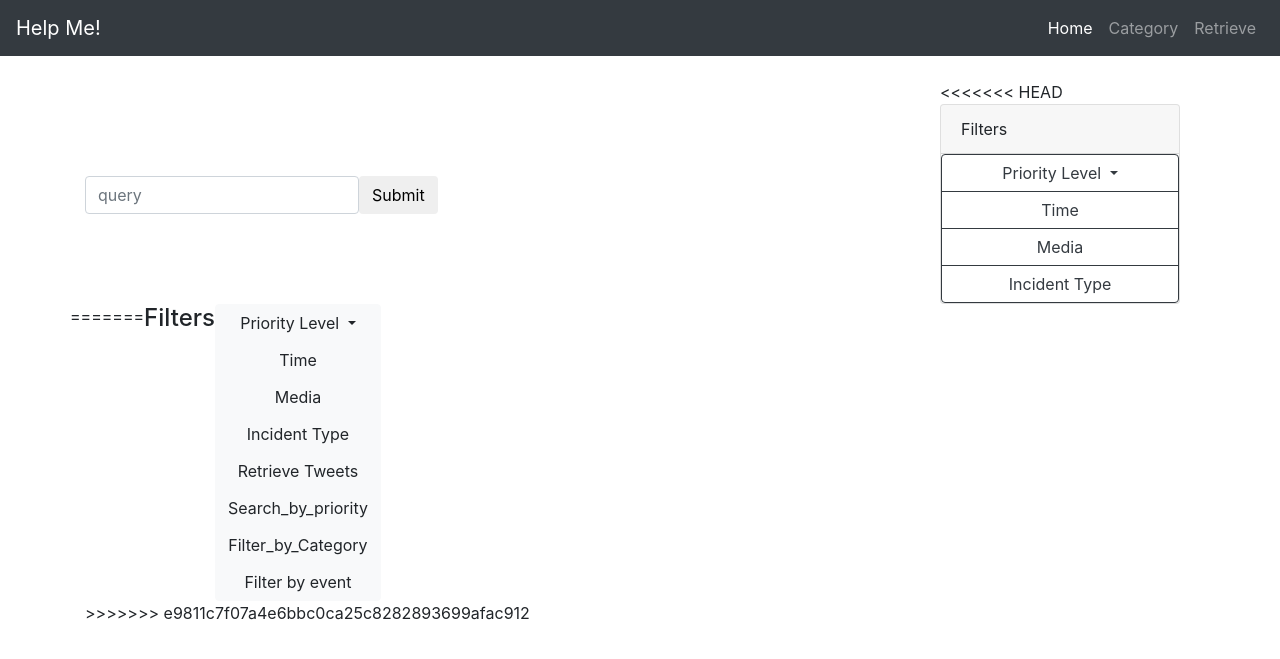
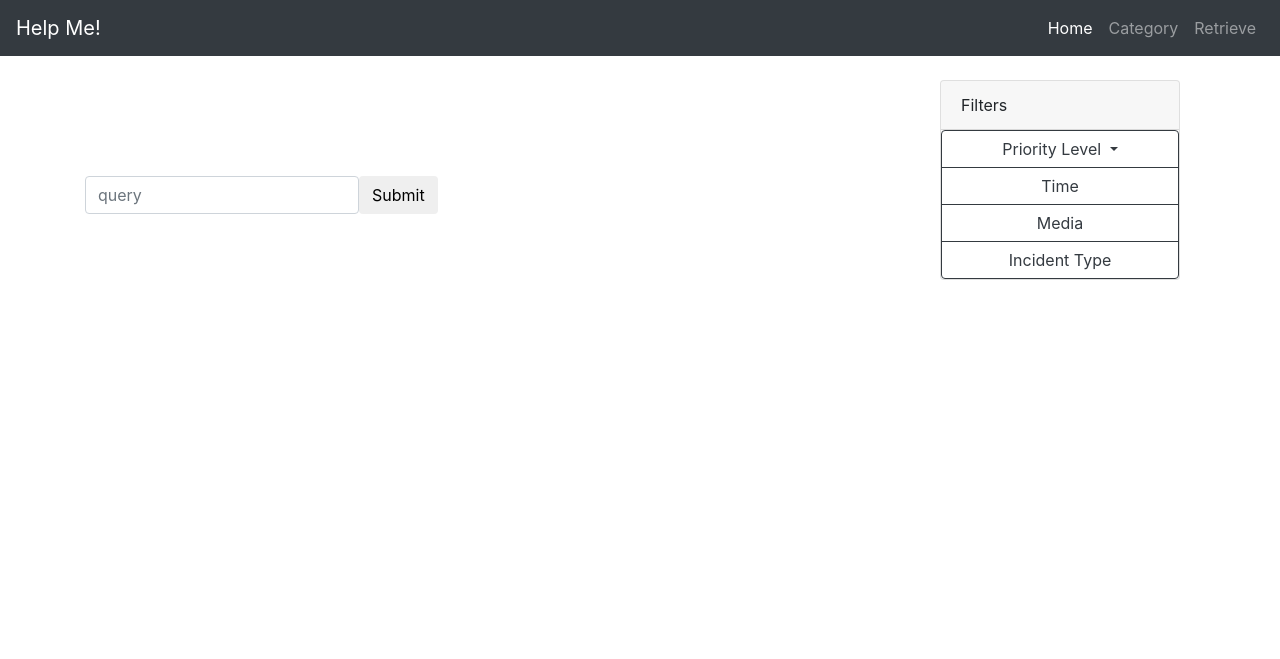
Before and after one commit to yufeicheniffy/msccs-t23, a Flask app: page /tweetapi in a window 1280 px wide. Shown: the top 659 px of the page. Run offline with Flask 2, Linux system fonts and the light colour scheme; data that the repository does not hold is empty; some libraries are stand-ins or nearby versions.

Commit message:
‘solved merge conflict’

```diff
--- a/app/static/css/style.css
+++ b/app/static/css/style.css
@@ -1,8 +1,4 @@
-<<<<<<< HEAD
-.search_page {
-=======
 body.search_page {
->>>>>>> e9811c7f07a4e6bbc0ca25c8282893699afac912
     background-image: url(../images/1.jpg);
     background-size: cover;
     background-repeat: no-repeat;
--- a/app/templates/form.html
+++ b/app/templates/form.html
@@ -27,7 +27,6 @@
 		</div>
 
 		<div class="col-md-3">
-<<<<<<< HEAD
 				<div class="card" style="width: 15rem;">
 					<div class="card-header">
 							Filters
@@ -53,31 +52,6 @@
 				</div>
 
 				</div>
-=======
-			<h4>Filters</h4>
-			<div class="btn-group-vertical" role="group" aria-label="Button group with nested dropdown" style="">
-					<div class="btn-group" role="group">
-							<button id="btnGroupDrop1" type="button" class="btn btn-light dropdown-toggle" data-toggle="dropdown" aria-haspopup="true" aria-expanded="false">
-							Priority Level
-							</button>
-							<div class="dropdown-menu" aria-labelledby="btnGroupDrop1">
-							<a class="dropdown-item" href="/category_html">High</a>
-							<a class="dropdown-item" href="/category_html">Medium</a>
-							<a class="dropdown-item" href="/category_html">Low</a>
-							</div>
-						</div>
-					<button type="button" class="btn btn-light">Time</button>
-					<button type="button" class="btn btn-light">Media</button>
-					<button type="button" class="btn btn-light">Incident Type</button>
-					<a class="btn btn-light" href="/tweetapi">Retrieve Tweets</a>
-					 <a class="btn btn-light" href="/priority_html">Search_by_priority</a>
-					 <a class="btn btn-light" href="/category_html">Filter_by_Category</a>
-					 <a class="btn btn-light" href="/eventfilter_html">Filter by event</a>
-
-
-			</div>
-		</div>
->>>>>>> e9811c7f07a4e6bbc0ca25c8282893699afac912
 	</div>
 <!-- </div> -->
 {% endblock content %}
```
